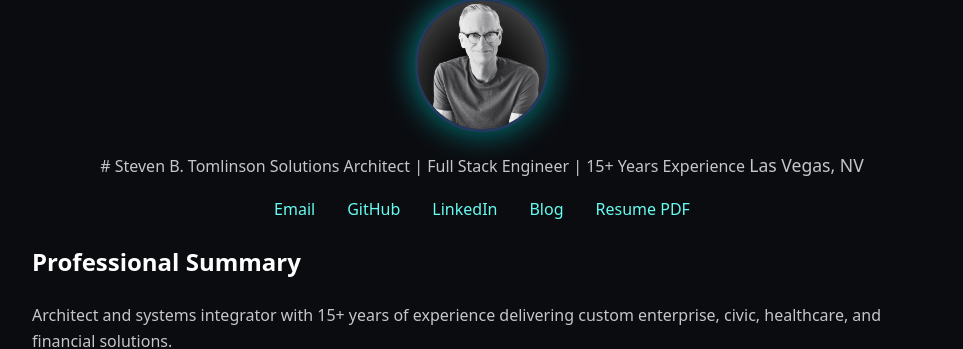
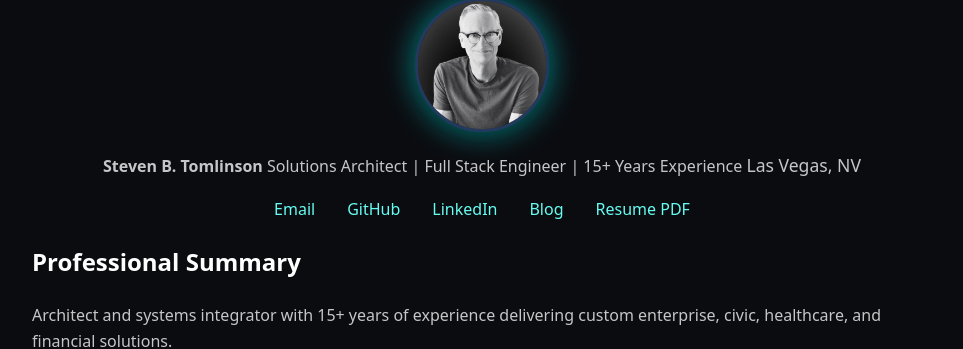
Before and after one commit to steven-tomlinson/steventomlinson.dev, a Jekyll site: the page built from index.md, in a window 1280 px wide and 900 px high. Shown: the part 259-608 px from the top of the window, without its empty margins (158-1121 px from the left). Built offline with Jekyll 4.4.1, drawn with Linux system fonts in a browser that asks for light colours.

```diff
--- a/index.md
+++ b/index.md
@@ -7,7 +7,7 @@ title: "Steven B. Tomlinson"
 <div style="text-align:center;">
   <img src="steven-tomlinson-profile.jpeg" alt="Steven B. Tomlinson profile picture" style="width:128px;height:128px;border-radius:50%;border:3px solid #23395d;box-shadow:0 0 32px 0 #0ff8,0 2px 8px #000a;object-fit:cover;margin:2rem auto 1.2rem auto;display:block;background:#222;">
 
-  # Steven B. Tomlinson
+  <strong>Steven B. Tomlinson</strong>
 
   Solutions Architect | Full Stack Engineer | 15+ Years Experience
 
```
